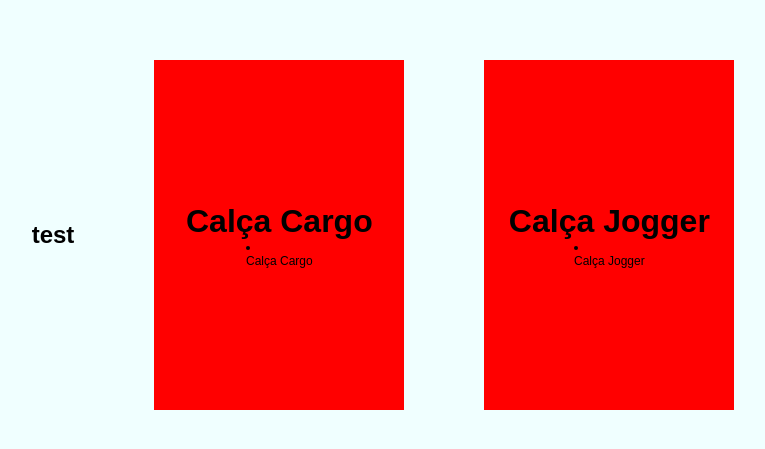
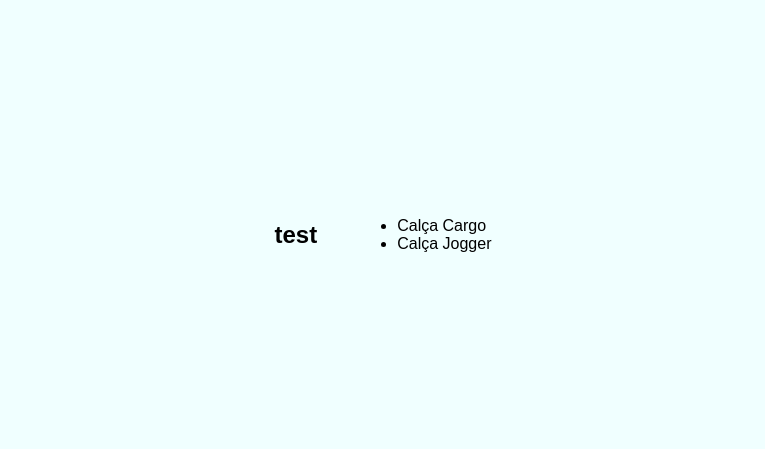
Before and after one commit to gustavocarvalho-ra/NextJs_Test_e-commerce_page_description, a Next.js app: page / in a window 1280 px wide. Shown: the part 165-614 px from the top of the page, without its empty margins (257-1022 px from the left). Built offline with nearby package versions, Linux system fonts and the light colour scheme.

Commit message:
feat: test link

```diff
--- a/src/app/page.tsx
+++ b/src/app/page.tsx
@@ -13,7 +13,7 @@ export default function Home() {
     <div className={styles.page}>
       <h2>test</h2>
 
-      {produc.map(item => (
+      {/* {produc.map(item => (
         <div className={styles.card} key={item.id}>
           <h1>{item.name}</h1>
           <li className={styles.btn}>
@@ -24,7 +24,17 @@ export default function Home() {
 
         </div>
 
-      ))}
+      ))} */}
+
+      <ul>
+        {produc.map((product) => (
+          <li key={product.id}>
+            <Link href={`/products/${product.id}`}>
+              <p>{product.name}</p>
+            </Link>
+          </li>
+        ))}
+      </ul>
     </div>
   );
 }
```
